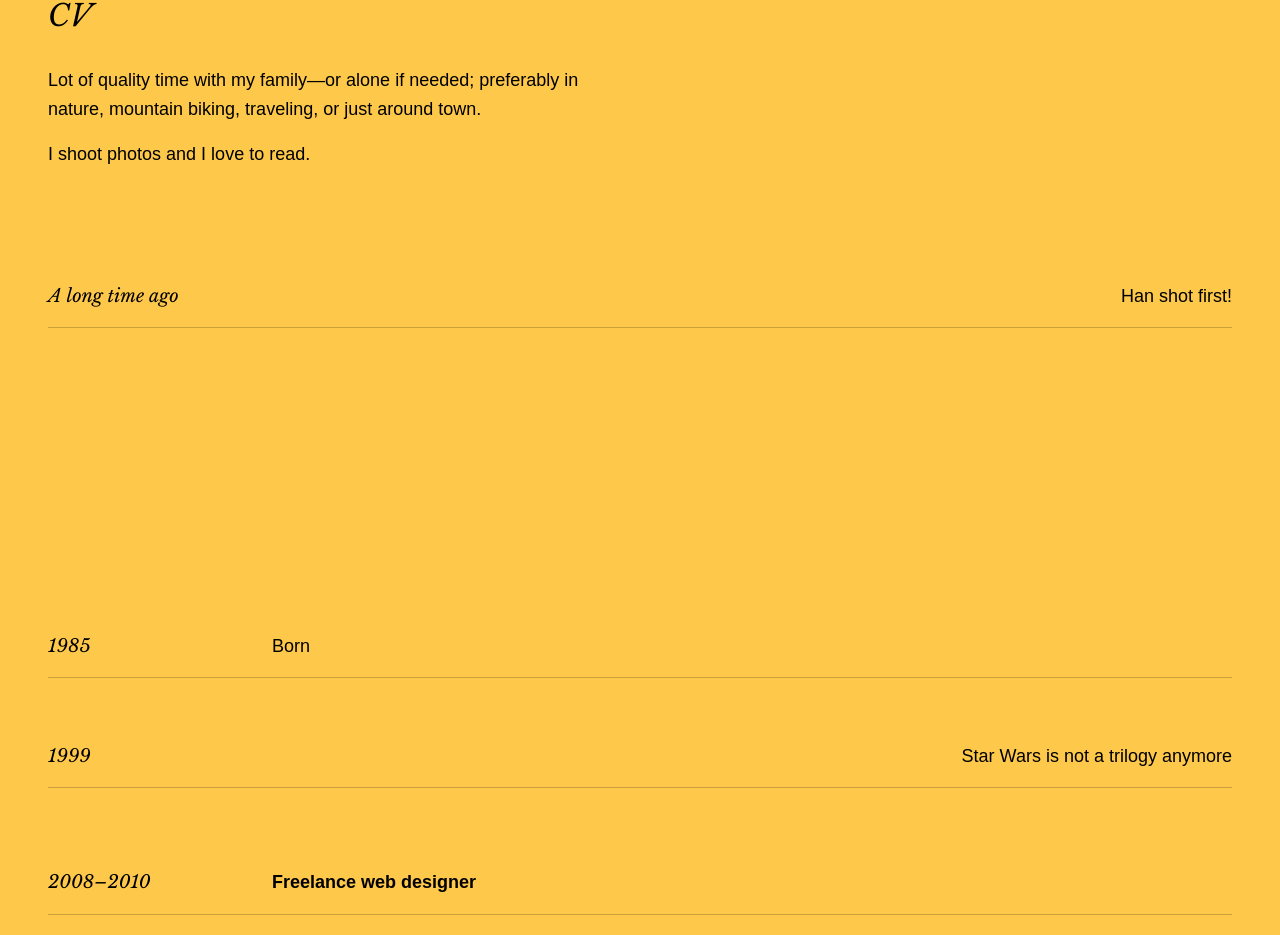
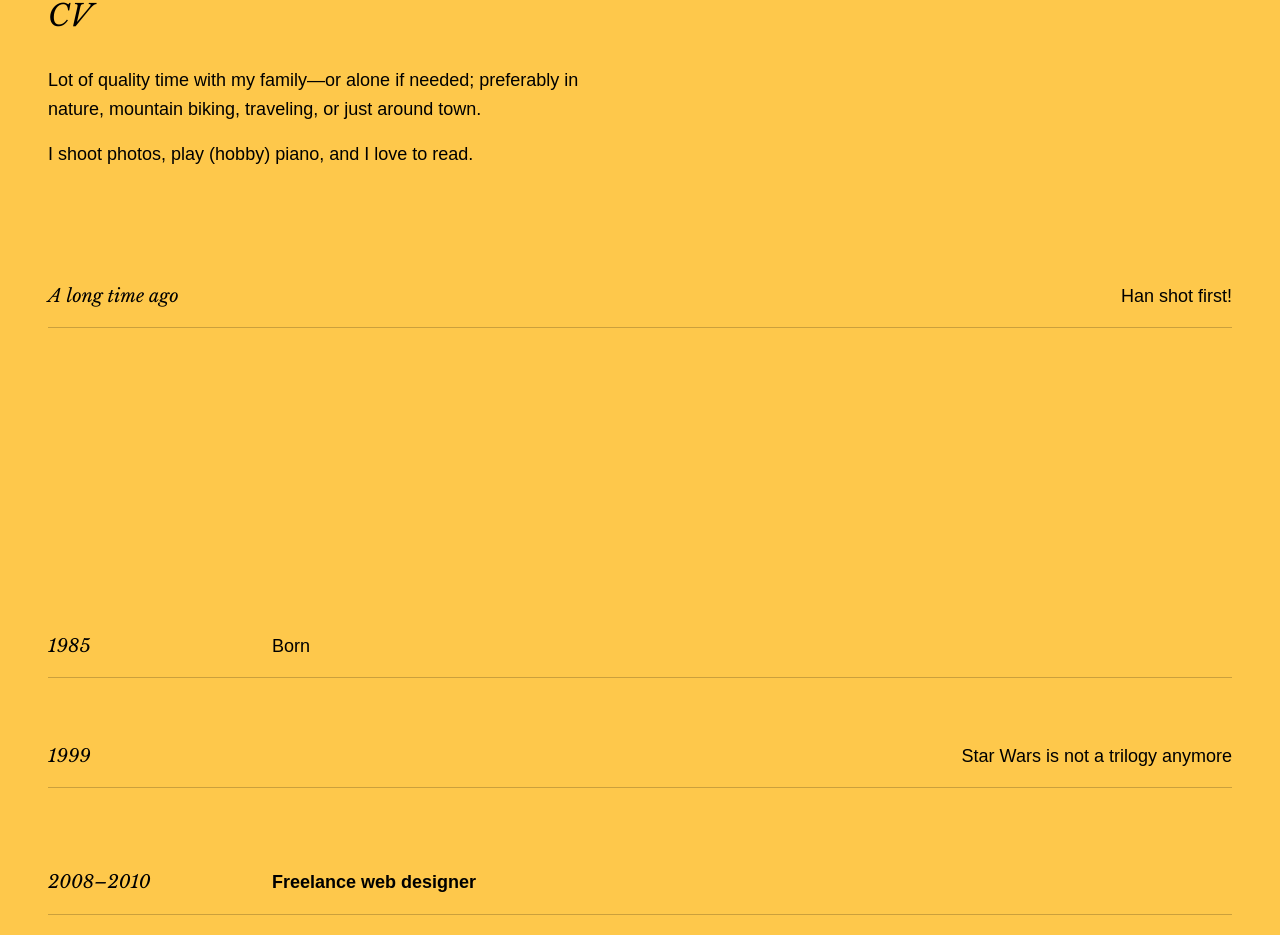
Before and after one commit to adamplesnik/adamplesnik.com, a React (Vite) app: page / in a window 1280 px wide. Shown: the part 8928-9863 px from the top of the page. Built offline with nearby package versions, Linux system fonts and the light colour scheme; a web font is replaced by a local one.

Commit message:
Add piano to CV

```diff
--- a/src/content/AboutMe.tsx
+++ b/src/content/AboutMe.tsx
@@ -12,7 +12,9 @@ const AboutMe = () => {
         Lot of quality time with my family—or alone if needed; preferably in nature, mountain
         biking, traveling, or just around town.
       </Paragraph>
-      <Paragraph className="mb-24">I shoot photos and I love to read.</Paragraph>
+      <Paragraph className="mb-24">
+        I shoot photos, play (hobby) piano, and I love to read.
+      </Paragraph>
       <div className="flex flex-col">
         <TimelineItem year={'A long time ago'} desc="Han shot first!" className="mb-72" right />
         <TimelineItem year={1985} desc="Born" className="mb-12" />
```
